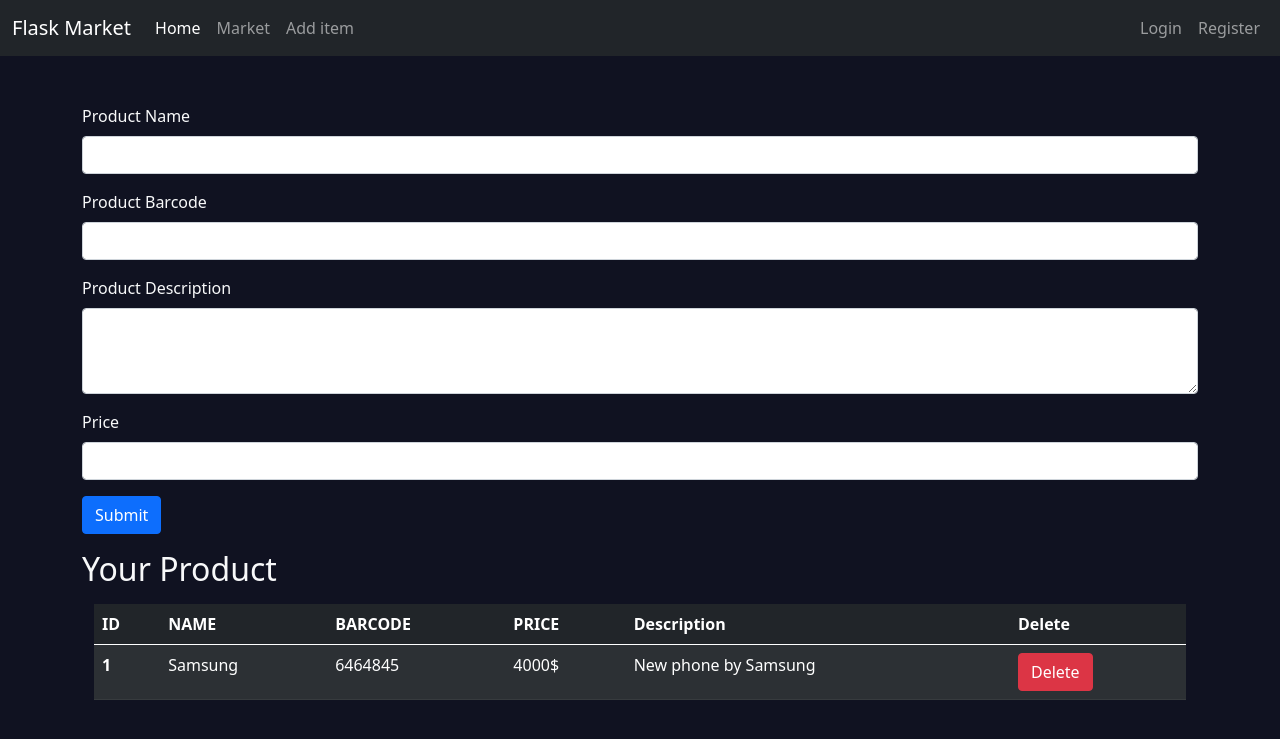
After one commit to anurajcreator/Flask-free-code-camp, a Flask app: page /add_item in a window 1280 px wide. The commit adds this page. Shown: the top 739 px of the page. Run offline with Flask 2, Linux system fonts and the light colour scheme; data comes from the database, SQL or seed files in the repository; both versions use the stored data as it was after the commit; some libraries are stand-ins or nearby versions.

Commit message:
New Add item feature added

```diff
--- a/market.py
+++ b/market.py
@@ -1,6 +1,19 @@
-from flask import Flask, render_template
+from flask import Flask, render_template, request, redirect
+from flask.helpers import url_for
+from flask_sqlalchemy import SQLAlchemy
+from sqlalchemy.exc import IntegrityError
 
 app = Flask(__name__)
+app.config['SQLALCHEMY_DATABASE_URI'] = 'sqlite:///market.db'
+db = SQLAlchemy(app)
+
+class Item(db.Model):
+    id = db.Column(db.Integer(), primary_key=True)
+    name = db.Column(db.String(length=30), nullable=False, unique=True)
+    price = db.Column(db.Integer(), nullable=False)
+    barcode = db.Column(db.String(length=12), nullable=False, unique=True)
+    description = db.Column(db.String(length=1024), nullable=False, unique=True)
+
 
 
 @app.route('/')
@@ -18,5 +31,41 @@ def market_page():
     ]
     return render_template('market.html', items = items)
 
+@app.route('/add_item' , methods=['GET', 'POST'])
+def add_item():
+    message =""
+    table_show = "true"
+    if request.method == 'POST':
+
+        try:
+            pr_name = request.form['product_name']
+            pr_barc = request.form['product_barc']
+            pr_desc = request.form['product_desc']
+            pr_price = request.form['product_price']
+            item = Item(name=pr_name, price=pr_price, barcode=pr_barc, description=pr_desc)
+            db.session.add(item)
+            db.session.commit()
+            message = "success"
+            table_show = "true"
+
+        except IntegrityError:
+            db.session.rollback()
+            message = "same_item"
+            table_show = "true"
+
+    products = Item.query.all()
+    if len(products) == 0:
+        table_show = "false"
+        message = "danger"
+    return render_template('additem.html', products=products, message=message, table_show=table_show)
+
+@app.route("/delete_row/<int:id>")
+def delete_row(id):
+    del_row = Item.query.filter_by(id=id).first()
+    db.session.delete(del_row)
+    db.session.commit()
+    return redirect(url_for('add_item'))
+
+
 if __name__ == "__main__":
     app.run(debug=True)
--- /dev/null
+++ b/templates/additem.html
@@ -0,0 +1,100 @@
+{% extends 'base.html' %}
+{% block title %}
+Add Items
+{% endblock title %}
+
+{% block body %}
+
+<form method="POST">
+    <div class="mb-3">
+        <label for="product_name" class="form-label">Product Name</label>
+        <input type="text" class="form-control" id="product_name" name='product_name'>
+    </div>
+    <div class="mb-3">
+        <label for="product_barc" class="form-label">Product Barcode</label>
+        <input type="text" class="form-control" id="product_barc" name='product_barc'>
+    </div>
+    <div class="mb-3">
+        <label for="product_desc" class="form-label">Product Description</label>
+        <textarea class="form-control" id="product_desc" rows="3" name='product_desc'></textarea>
+    </div>
+    <div class="mb-3">
+        <label for="product_price" class="form-label">Price</label>
+        <input type="text" class="form-control" id="product_price" name='product_price'>
+    </div>
+    <button type="submit" class="btn btn-primary">Submit</button>
+</form>
+
+
+<div class="my-3">
+    {% if message == 'danger' %}
+
+    <div class="alert alert-danger d-flex align-items-center" role="alert">
+        <svg xmlns="http://www.w3.org/2000/svg" style="display: none;">
+            <symbol id="exclamation-triangle-fill" fill="currentColor" viewBox="0 0 16 16">
+              <path d="M8.982 1.566a1.13 1.13 0 0 0-1.96 0L.165 13.233c-.457.778.091 1.767.98 1.767h13.713c.889 0 1.438-.99.98-1.767L8.982 1.566zM8 5c.535 0 .954.462.9.995l-.35 3.507a.552.552 0 0 1-1.1 0L7.1 5.995A.905.905 0 0 1 8 5zm.002 6a1 1 0 1 1 0 2 1 1 0 0 1 0-2z"/>
+            </symbol>
+          </svg>
+        <div>
+            No Product Found
+        </div>
+    </div>
+
+    {% elif message == 'success' %}
+    <div class="alert alert-success d-flex align-items-center" role="alert">
+        <svg xmlns="http://www.w3.org/2000/svg" style="display: none;">
+            <symbol id="check-circle-fill" fill="currentColor" viewBox="0 0 16 16">
+              <path d="M16 8A8 8 0 1 1 0 8a8 8 0 0 1 16 0zm-3.97-3.03a.75.75 0 0 0-1.08.022L7.477 9.417 5.384 7.323a.75.75 0 0 0-1.06 1.06L6.97 11.03a.75.75 0 0 0 1.079-.02l3.992-4.99a.75.75 0 0 0-.01-1.05z"/>
+            </symbol>
+          </svg>
+        <div>
+            A New Product added Successfully
+        </div>
+    </div>
+    {% elif message == 'same_item' %}
+    <div class="alert alert-danger d-flex align-items-center" role="alert">
+        <svg xmlns="http://www.w3.org/2000/svg" style="display: none;">
+            <symbol id="exclamation-triangle-fill" fill="currentColor" viewBox="0 0 16 16">
+              <path d="M8.982 1.566a1.13 1.13 0 0 0-1.96 0L.165 13.233c-.457.778.091 1.767.98 1.767h13.713c.889 0 1.438-.99.98-1.767L8.982 1.566zM8 5c.535 0 .954.462.9.995l-.35 3.507a.552.552 0 0 1-1.1 0L7.1 5.995A.905.905 0 0 1 8 5zm.002 6a1 1 0 1 1 0 2 1 1 0 0 1 0-2z"/>
+            </symbol>
+          </svg>
+        <div>
+            Same Product Found, Please Enter Unique Product
+        </div>
+    </div>
+    {% endif %}
+</div>
+
+{% if table_show == 'true' %}
+<div class="my-3">
+    <h2>Your Product</h2>
+    <div class="container my-3">
+        <table class="table table-dark table-striped m">
+            <thead>
+                <tr>
+                    <th scope="col">ID</th>
+                    <th scope="col">NAME</th>
+                    <th scope="col">BARCODE</th>
+                    <th scope="col">PRICE</th>
+                    <th scope="col">Description</th>
+                    <th scope="col">Delete</th>
+                </tr>
+            </thead>
+            <tbody>
+                {% for product in products %}
+                <tr>
+                    <th scope="row">{{loop.index}}</th>
+                    <td>{{ product.name }}</td>
+                    <td>{{ product.barcode }}</td>
+                    <td>{{ product.price }}$</td>
+                    <td>{{ product.description }}</td>
+                    <td><a href="/delete_row/{{product.id}}"><button type="button" class="btn btn-danger">Delete</button></a></td>
+                </tr>
+                {% endfor %}
+            </tbody>
+        </table>
+    </div>
+</div>
+{% endif %}
+
+{% endblock body %}
--- a/templates/base.html
+++ b/templates/base.html
@@ -17,9 +17,9 @@
     </title>
 </head>
 
-<body>
+<body style="background-color: #101221" class="text-light">
     <!-- Navbar here -->
-    <nav class="navbar navbar-expand-lg navbar-dark bg-dark">
+    <nav class="navbar navbar-expand-lg navbar-dark bg-dark mb-5">
         <div class="container-fluid">
             <a class="navbar-brand" href="/">Flask Market</a>
             <button class="navbar-toggler" type="button" data-bs-toggle="collapse"
@@ -34,6 +34,9 @@
                     </li>
                     <li class="nav-item">
                         <a class="nav-link" href="{{ url_for('market_page') }}">Market</a>
+                    </li>
+                    <li class="nav-item">
+                        <a class="nav-link" href="{{ url_for('add_item') }}">Add item</a>
                     </li>
                 </ul>
                 <div class="d-flex flex-row-reverse">
@@ -50,9 +53,11 @@
         </div>
     </nav>
     <!-- Future Content here -->
+    <div class="container my-3">
     {% block body %}
 
     {% endblock body%}
+    </div>
     <!-- Optional JavaScript -->
     <!-- jQuery first, then Popper.js, then Bootstrap JS -->
     <script src='https://kit.fontawesome.com/a076d05399.js'></script>
@@ -66,11 +71,5 @@
         integrity="sha384-B4gt1jrGC7Jh4AgTPSdUtOBvfO8shuf57BaghqFfPlYxofvL8/KUEfYiJOMMV+rV"
         crossorigin="anonymous"></script>
 </body>
-<style>
-    body {
-        background-color: #101221;
-        color: white
-    }
-</style>
 
 </html>
--- a/templates/market.html
+++ b/templates/market.html
@@ -4,9 +4,8 @@ Market Page
 {% endblock title %}
 
 {% block body %}
+<h1>Market Page</h1>
 <div class="container my-3">
-  <h1>Market Page</h1>
-  <div class="container my-3"></div>
 <table class="table table-dark table-striped m">
   <thead>
     <tr>
```
Also changed, not shown: market.db (added). Lines whose indentation alone changed are shown as unchanged.
